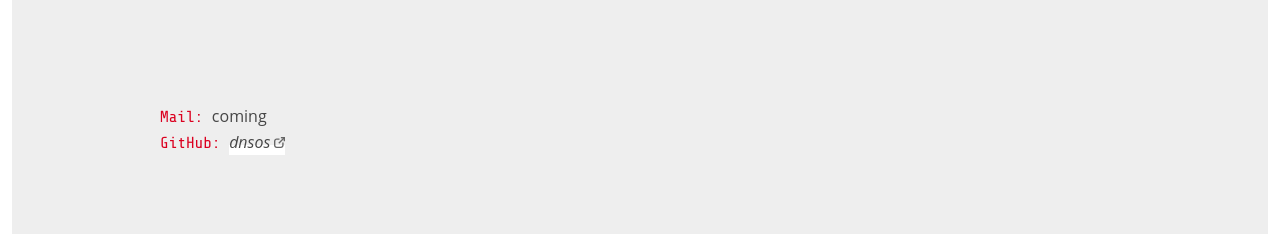
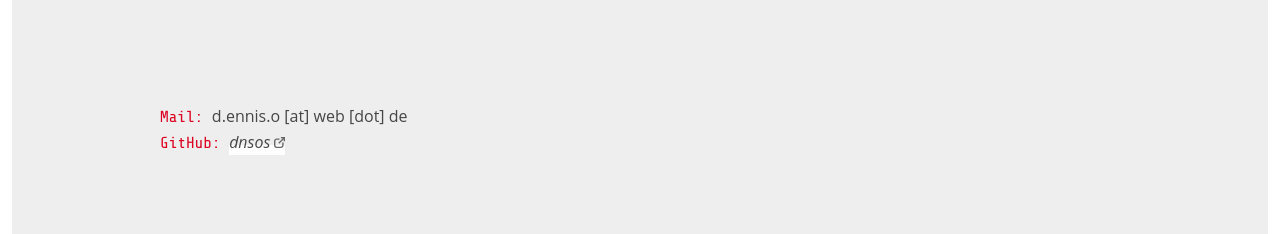
Before and after one commit to dnsos/deinns, a Jekyll site: the page built from index.html, in a window 1280 px wide. Shown: the part 663-897 px from the top of the page. Built offline with Jekyll 4.4.1, drawn with Linux system fonts in a browser that asks for light colours.

Commit message:
Added contact mail

```diff
--- a/_includes/contact.html
+++ b/_includes/contact.html
@@ -1,7 +1,7 @@
 <section class="row">
   <section class="four columns contact">
     <ul>
-      <li><span>Mail: </span>coming</li>
+      <li><span>Mail: </span>d.ennis.o [at] web [dot] de</li>
       <li><span>GitHub: </span><a href="https://github.com/dnsos" target="_blank">dnsos</a></li>
     </ul>
   </section>
```
